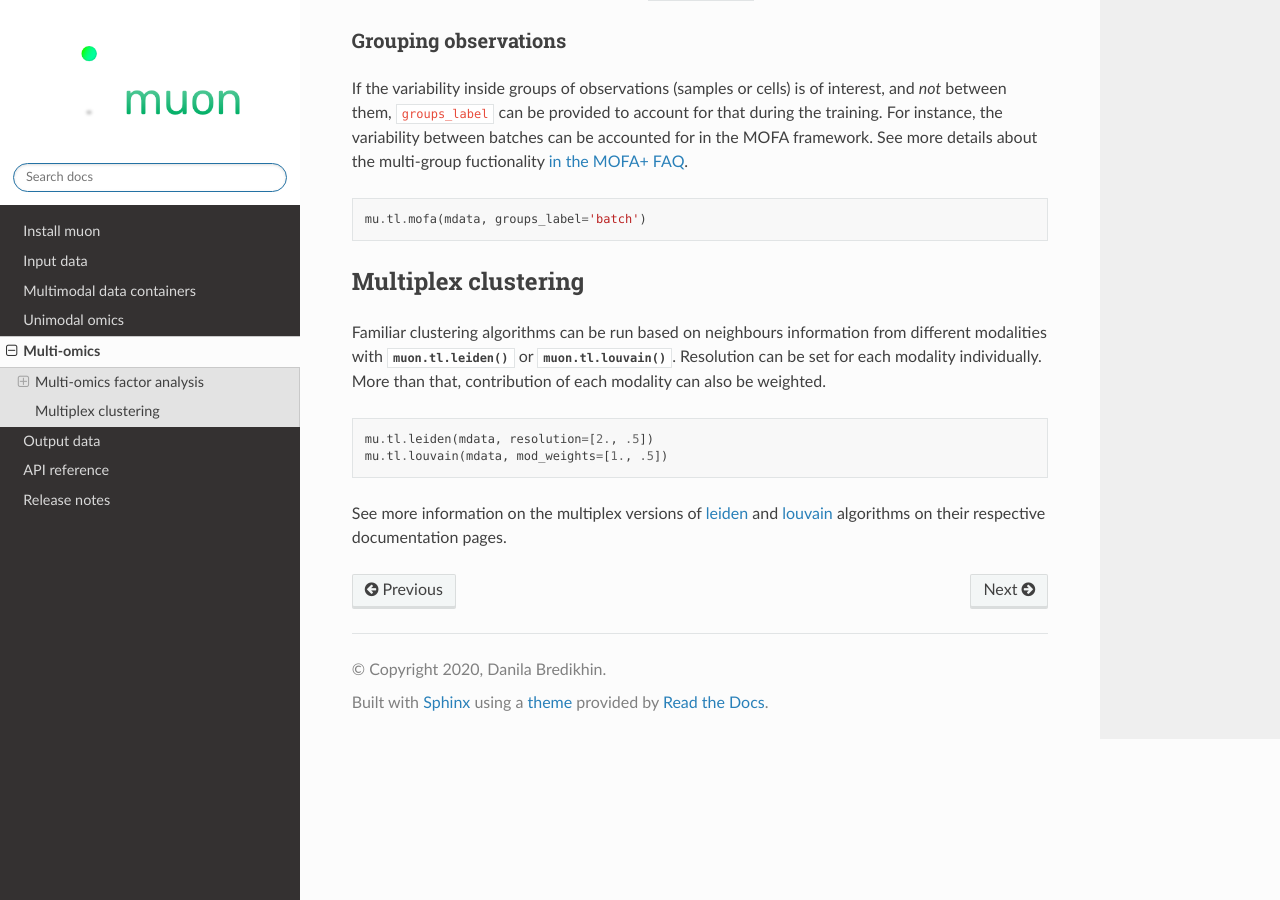
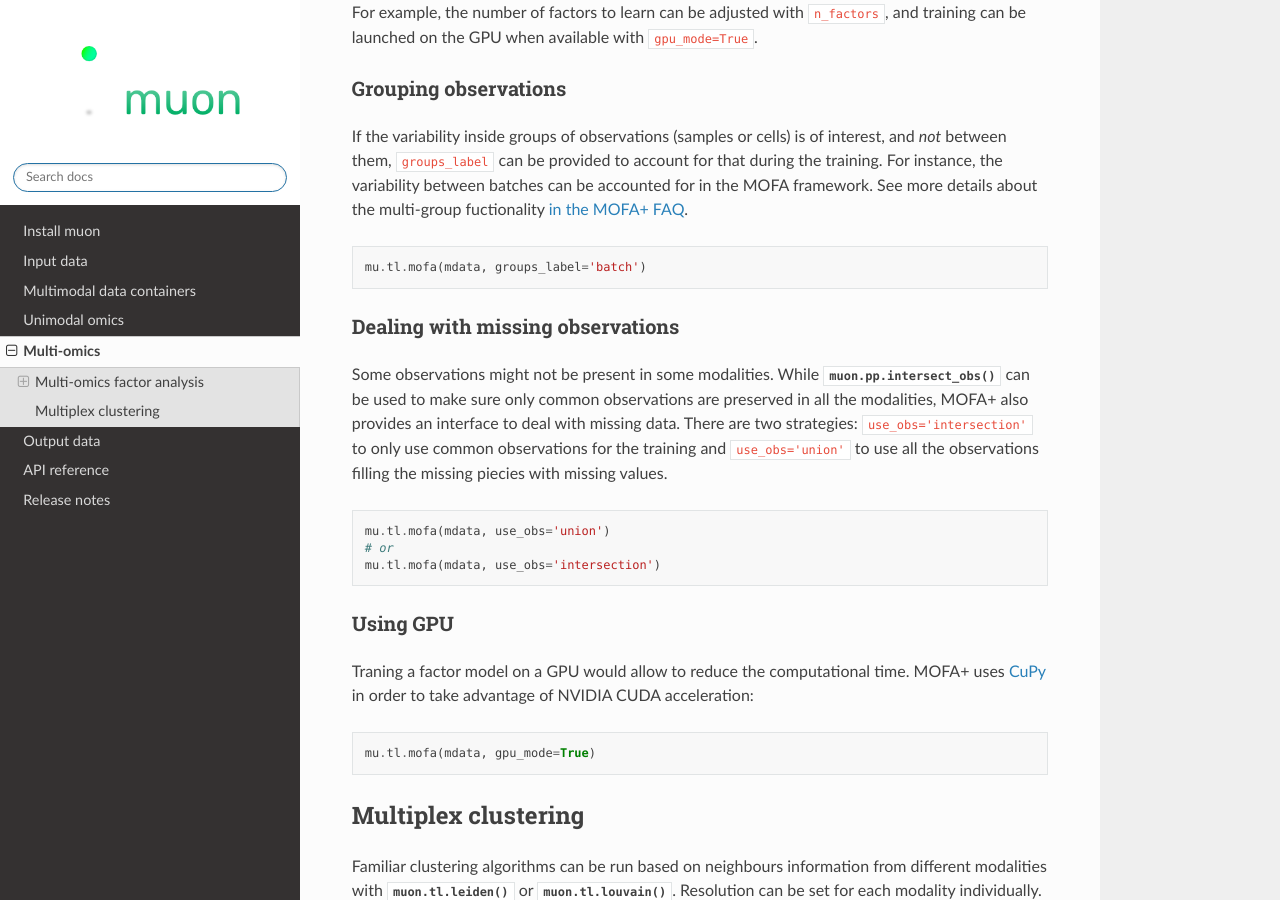
Before and after one commit to scverse/muon, a Sphinx documentation site: the page built from docs/source/omics/multi.rst, in a window 1280 px wide and 900 px high, scrolled down 701 px. Built offline with Sphinx 7.4.7 and the Read the Docs theme 2.0.0, drawn with Linux system fonts in a browser that asks for light colours; pages that are not in the unit, such as notebooks, are missing from menus; some of the changed text lies outside the part shown.

Commit message:
Improve multi-omics methods documentation

```diff
--- a/docs/source/omics/multi.rst
+++ b/docs/source/omics/multi.rst
@@ -33,6 +33,24 @@ If the variability inside groups of observations (samples or cells) is of intere
 	mu.tl.mofa(mdata, groups_label='batch')
 
 
+Dealing with missing observations
++++++++++++++++++++++++++++++++++
+
+Some observations might not be present in some modalities. While :func:`muon.pp.intersect_obs` can be used to make sure only common observations are preserved in all the modalities, MOFA+ also provides an interface to deal with missing data. There are two strategies: ``use_obs='intersection'`` to only use common observations for the training and ``use_obs='union'`` to use all the observations filling the missing piecies with missing values.
+::
+	mu.tl.mofa(mdata, use_obs='union')
+	# or
+	mu.tl.mofa(mdata, use_obs='intersection')
+
+
+Using GPU
++++++++++
+
+Traning a factor model on a GPU would allow to reduce the computational time. MOFA+ uses `CuPy <https://cupy.dev/>`_ in order to take advantage of NVIDIA CUDA acceleration:
+::
+	mu.tl.mofa(mdata, gpu_mode=True)
+
+
 Multiplex clustering
 --------------------
 
```
